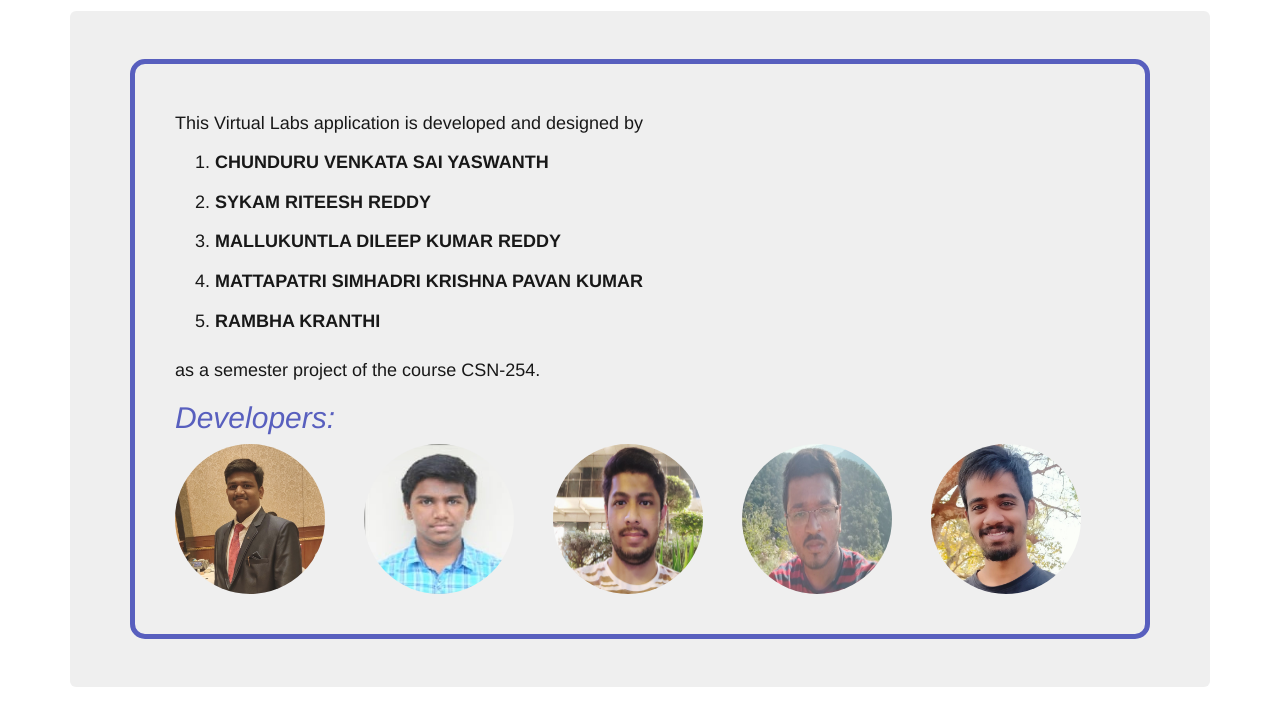
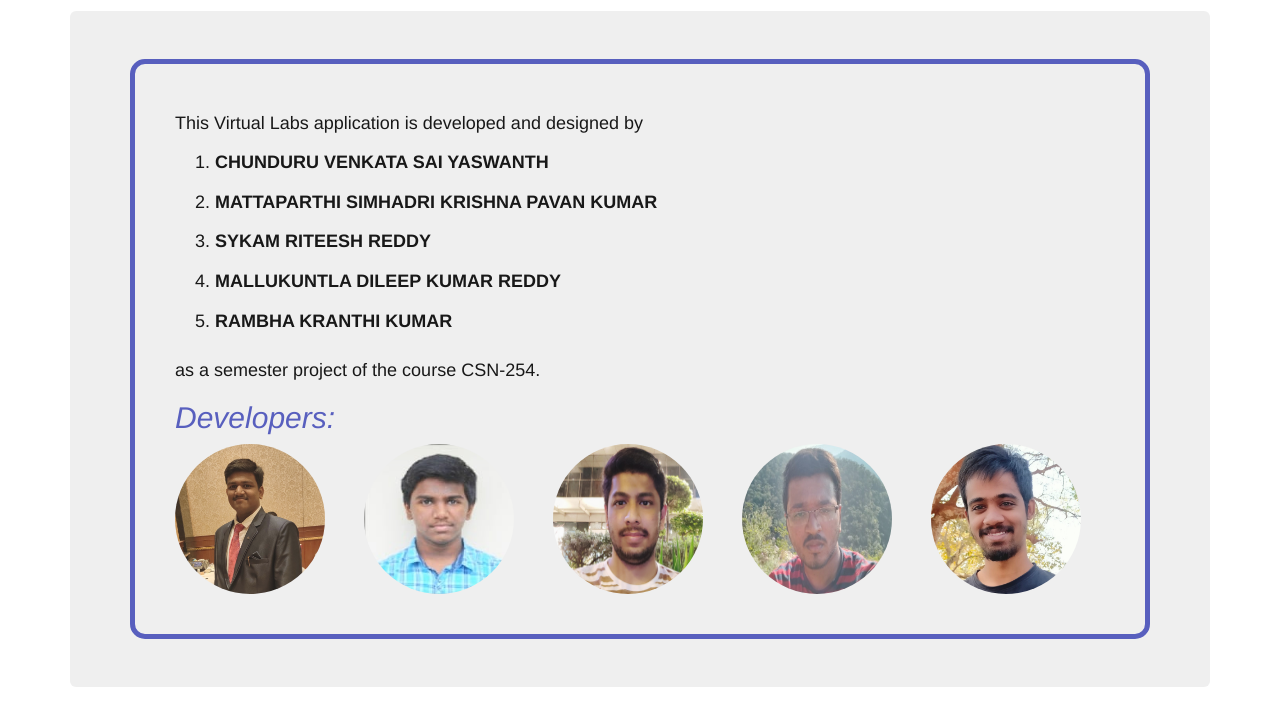
Before and after one commit to yaswanth118/Virtuallab, a Flask app: page /about in a window 1280 px wide. Shown: the part 157-874 px from the top of the page. Run offline with Flask 2, Linux system fonts and the light colour scheme; some libraries are stand-ins or nearby versions.

Commit message:
final commit

```diff
--- a/templates/about.html
+++ b/templates/about.html
@@ -11,10 +11,10 @@
      <ol>
          <br>
          <li><b>CHUNDURU VENKATA SAI YASWANTH<br><br></b></li>
+         <li><b>MATTAPARTHI SIMHADRI KRISHNA PAVAN KUMAR<br><br></b></li>
          <li><b>SYKAM RITEESH REDDY<br><br></b></li>
          <li><B>MALLUKUNTLA DILEEP KUMAR REDDY<br><br></B></li>
-         <li><b>MATTAPATRI SIMHADRI KRISHNA PAVAN KUMAR<br><br></b></li>
-         <li><B>RAMBHA KRANTHI<br><br></B></li>
+         <li><B>RAMBHA KRANTHI KUMAR<br><br></B></li>
      </ol>
       as a semester project of the course CSN-254.</h4>
     <div style="color: #464EB8"><h2><i>Developers:</i></h2></div>
```
